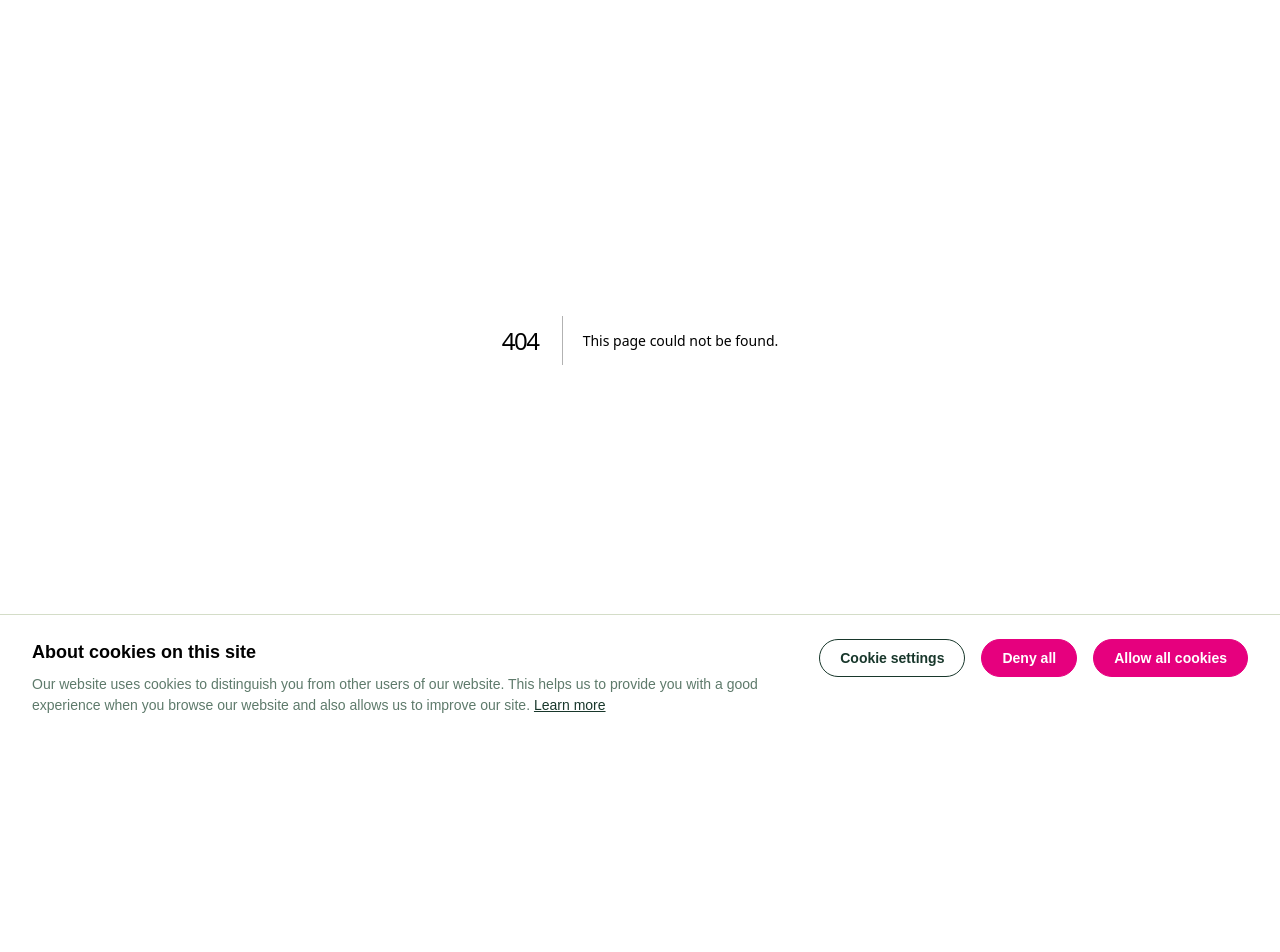
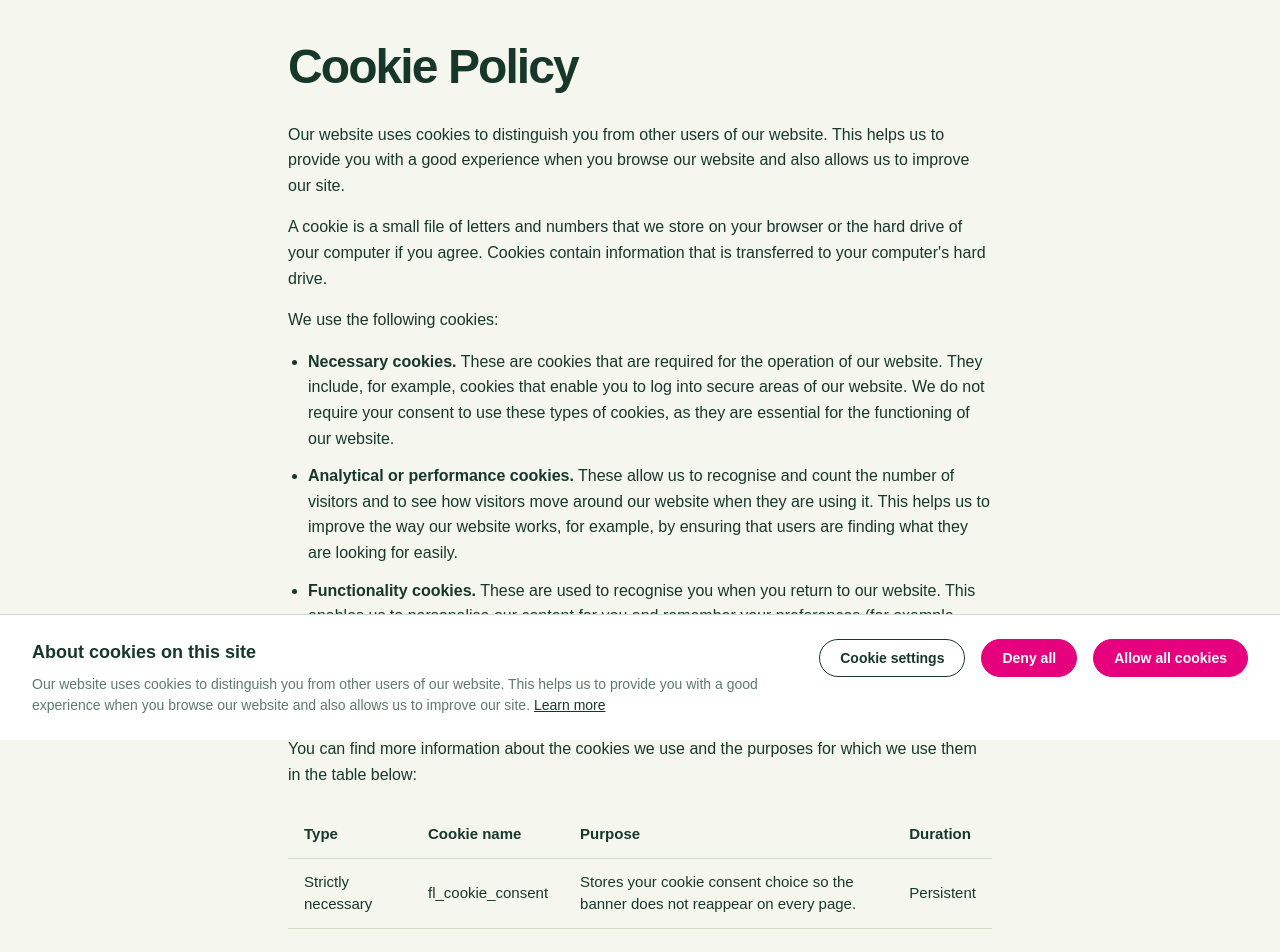
Before and after one commit to FlowRecovery/fundleaf-website, a Next.js app: page /legal/cookies in a window 1280 px wide. Before the commit this address had no page. Shown: the part 60-1012 px from the top of the page. Before the commit the page ends 800 px from the top, so only its background shows below. Built offline with nearby package versions, Linux system fonts and the light colour scheme.

Commit message:
Cookies Policy Page

```diff
--- a/app/cookie-banner.tsx
+++ b/app/cookie-banner.tsx
@@ -37,7 +37,7 @@ export default function CookieBanner() {
             Our website uses cookies to distinguish you from other users of our
             website. This helps us to provide you with a good experience when you
             browse our website and also allows us to improve our site.{" "}
-            <a href="https://fundleaf.co.uk/cookies">Learn more</a>
+            <a href="https://fundleaf.co.uk/legal/cookies">Learn more</a>
           </p>
         </div>
         <div className="cookie-banner-actions">
--- a/app/globals.css
+++ b/app/globals.css
@@ -301,3 +301,69 @@ h1 {
     min-width: max-content;
   }
 }
+
+/* ── Legal pages ────────────────────────────────────── */
+
+.legal {
+  padding: 5rem 2rem 6rem;
+}
+
+.legal-inner {
+  width: min(44rem, 100%);
+  margin: 0 auto;
+}
+
+.legal h1 {
+  font-size: clamp(2rem, 5vw, 3rem);
+  letter-spacing: -0.04em;
+  margin-bottom: 2rem;
+}
+
+.legal h2 {
+  font-size: 1.25rem;
+  margin-top: 2.5rem;
+  margin-bottom: 0.75rem;
+}
+
+.legal p {
+  margin: 0 0 1rem;
+  line-height: 1.6;
+}
+
+.legal ul {
+  margin: 0 0 1rem;
+  padding-left: 1.25rem;
+}
+
+.legal li {
+  margin-bottom: 0.75rem;
+  line-height: 1.6;
+}
+
+.legal a {
+  color: var(--leaf);
+  text-decoration: underline;
+}
+
+.legal-table-wrap {
+  overflow-x: auto;
+  margin: 1.5rem 0 2rem;
+}
+
+.legal table {
+  width: 100%;
+  border-collapse: collapse;
+  font-size: 0.9375rem;
+}
+
+.legal th,
+.legal td {
+  text-align: left;
+  padding: 0.75rem 1rem;
+  border-bottom: 1px solid var(--rule);
+}
+
+.legal th {
+  font-weight: 700;
+  white-space: nowrap;
+}
--- /dev/null
+++ b/app/legal/cookies/page.tsx
@@ -0,0 +1,114 @@
+import type { Metadata } from "next";
+
+export const metadata: Metadata = {
+  title: "Cookie Policy",
+  description: "The cookies we use at Fundleaf.",
+};
+
+export default function CookiePolicy() {
+  return (
+    <main className="legal">
+      <div className="legal-inner">
+        <h1>Cookie Policy</h1>
+
+        <p>
+          Our website uses cookies to distinguish you from other users of our
+          website. This helps us to provide you with a good experience when you
+          browse our website and also allows us to improve our site.
+        </p>
+
+        <p>
+          A cookie is a small file of letters and numbers that we store on your
+          browser or the hard drive of your computer if you agree. Cookies
+          contain information that is transferred to your computer&apos;s hard
+          drive.
+        </p>
+
+        <p>We use the following cookies:</p>
+
+        <ul>
+          <li>
+            <strong>Necessary cookies.</strong> These are cookies that are
+            required for the operation of our website. They include, for
+            example, cookies that enable you to log into secure areas of our
+            website. We do not require your consent to use these types of
+            cookies, as they are essential for the functioning of our website.
+          </li>
+          <li>
+            <strong>Analytical or performance cookies.</strong> These allow us
+            to recognise and count the number of visitors and to see how
+            visitors move around our website when they are using it. This helps
+            us to improve the way our website works, for example, by ensuring
+            that users are finding what they are looking for easily.
+          </li>
+          <li>
+            <strong>Functionality cookies.</strong> These are used to recognise
+            you when you return to our website. This enables us to personalise
+            our content for you and remember your preferences (for example, your
+            choice of language or region).
+          </li>
+        </ul>
+
+        <h2>Cookies we use</h2>
+
+        <p>
+          You can find more information about the cookies we use and the purposes
+          for which we use them in the table below:
+        </p>
+
+        <div className="legal-table-wrap">
+          <table>
+            <thead>
+              <tr>
+                <th>Type</th>
+                <th>Cookie name</th>
+                <th>Purpose</th>
+                <th>Duration</th>
+              </tr>
+            </thead>
+            <tbody>
+              <tr>
+                <td>Strictly necessary</td>
+                <td>fl_cookie_consent</td>
+                <td>
+                  Stores your cookie consent choice so the banner does not
+                  reappear on every page.
+                </td>
+                <td>Persistent</td>
+              </tr>
+            </tbody>
+          </table>
+        </div>
+
+        <h2>Controlling your cookies</h2>
+
+        <p>
+          You can choose which analytical and functionality cookies we can set by
+          clicking on the buttons provided on our cookie banner, which appears at
+          the bottom of any page when you first visit.
+        </p>
+
+        <p>
+          If you use your browser settings to block all cookies (including
+          essential cookies) you may not be able to access all or parts of our
+          website.
+        </p>
+
+        <h2>Changes to this policy</h2>
+
+        <p>
+          We may update this Cookie Policy from time to time. Any changes will
+          be posted on this page with an updated revision date.
+        </p>
+
+        <h2>Contact us</h2>
+
+        <p>
+          If you have any questions about our use of cookies, please contact us
+          at{" "}
+          <a href="mailto:hello@fundleaf.co.uk">hello@fundleaf.co.uk</a>.
+        </p>
+      </div>
+    </main>
+  );
+}
```
Also changed, not shown: 2 other files (tests, documents, lock files or other folders).
